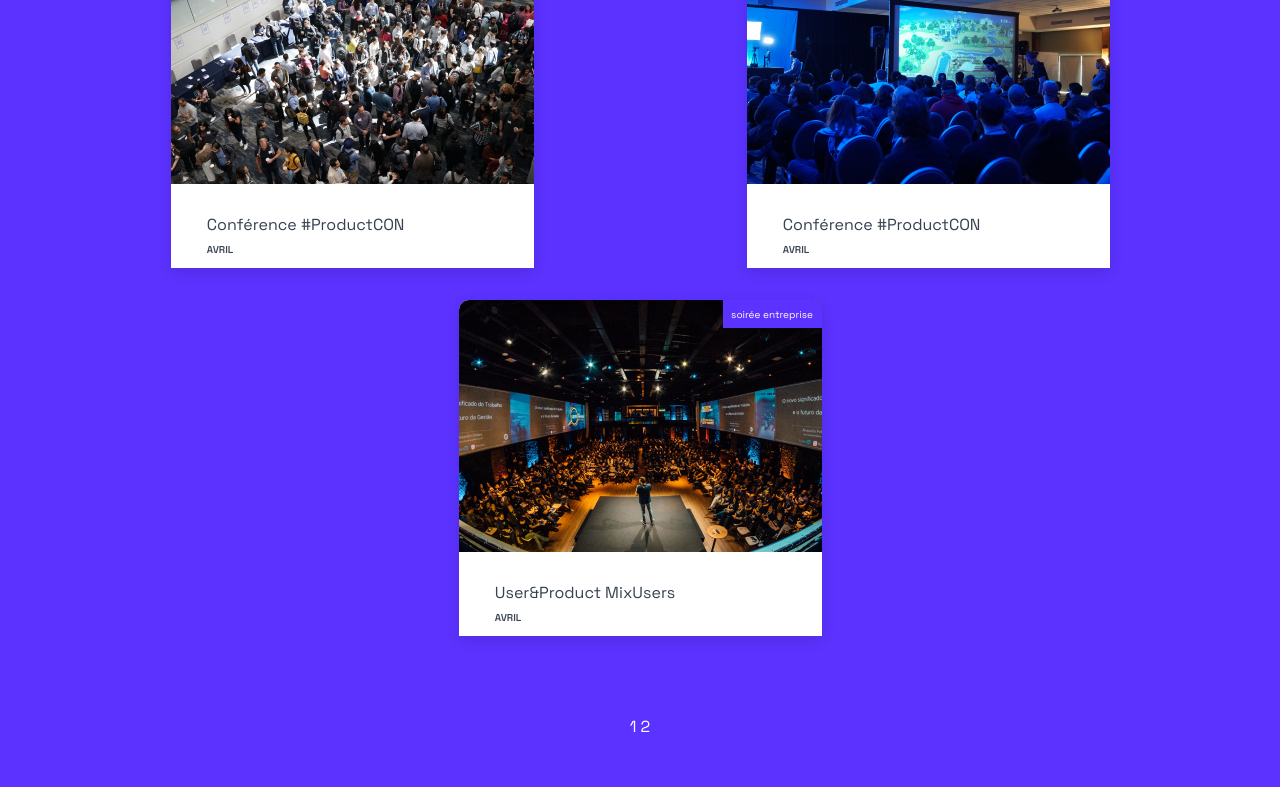
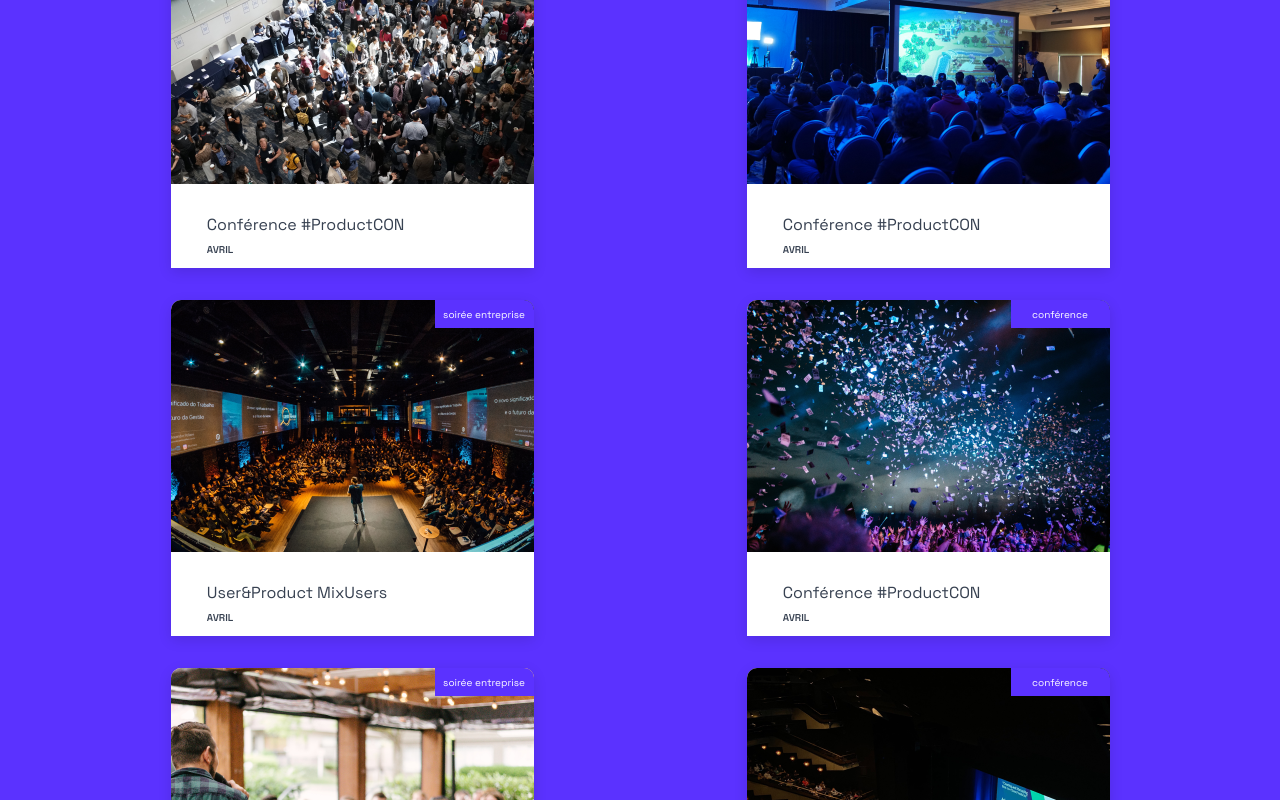
Before and after one commit to greskelll/p10-debuggage, a React (Create React App) app: page / in a window 1280 px wide. Shown: the part 3178-3978 px from the top of the page. Built offline with nearby package versions, Linux system fonts and the light colour scheme.

Commit message:
avancée debugage filtre filtre fonctionnel mais onChange sur mauvais element nouveau bug lorsque rien a filtrer

```diff
--- a/src/components/Select/index.js
+++ b/src/components/Select/index.js
@@ -19,8 +19,6 @@ const Select = ({
 		onChange();
 		setValue(newValue);
 		setCollapsed(newValue);
-		/* ici on a bien le state que l'on souhaite utiliser pour le composant type */
-		console.log(`comp select state ${newValue}`);
 	};
 	return (
 		<div className={`SelectContainer ${type}`} data-testid="select-testid">
@@ -64,7 +62,6 @@ const Select = ({
 				<input
 					type="hidden"
 					value={value || ''}
-					/* value a récupérer pour filtrer */
 					name={name}
 					id="selectedType"
 				/>
--- a/src/containers/Events/index.js
+++ b/src/containers/Events/index.js
@@ -13,15 +13,14 @@ const EventList = () => {
 	const { data, error } = useData();
 	const [type, setType] = useState();
 	const [currentPage, setCurrentPage] = useState(1);
-	/* essai filtre */
-	const testFilter = data?.events.filter(
-		(event) => event.type === 'conférence'
-	);
+	/* le filtre renvoi bien un tableau filtrer */
+	const testFilter = type
+		? data?.events.filter((event) => event.type === type)
+		: data?.events;
+	console.log(testFilter);
+	/* on a a bien un filtrage mais avec un decalage + le par defaut ne fonctionne plus */
 
-	console.log(testFilter);
-
-	/* essai filtre */
-	const filteredEvents = ((!type ? data?.events : data?.events) || []).filter(
+	const filteredEvents = ((type ? testFilter : data?.events) || []).filter(
 		(_, index) => {
 			if (
 				(currentPage - 1) * PER_PAGE <= index &&
@@ -36,6 +35,7 @@ const EventList = () => {
 	const changeType = (evtType) => {
 		setCurrentPage(1);
 		setType(evtType);
+		console.log(evtType);
 	};
 	const pageNumber = Math.floor((filteredEvents?.length || 0) / PER_PAGE) + 1;
 	const typeList = new Set(data?.events.map((event) => event.type));
@@ -52,12 +52,18 @@ const EventList = () => {
 					<h3 className="SelectTitle">Catégories</h3>
 					<Select
 						selection={Array.from(typeList)}
-						onChange={(value) =>
-							value ? changeType(value) : changeType(null)
+						/* le trigger onChange se declenche trop tôt , changeType est appelé avant que la value soit a jour */
+						onChange={() =>
+							document.getElementById('selectedType').value
+								? changeType(
+										document.getElementById('selectedType')
+											.value
+								  )
+								: changeType(null)
 						}
 					/>
 					<div id="events" className="ListContainer">
-						{filteredEvents.map((event) => (
+						{testFilter.map((event) => (
 							<Modal
 								key={event.id}
 								Content={<ModalEvent event={event} />}
@@ -69,6 +75,7 @@ const EventList = () => {
 										title={event.title}
 										date={new Date(event.date)}
 										label={event.type}
+										/* Toute les périodes insique 24-25-26 février ??? dans le JSON */
 									/>
 								)}
 							</Modal>
--- a/src/containers/Slider/index.js
+++ b/src/containers/Slider/index.js
@@ -45,7 +45,7 @@ const Slider = () => {
 						<div className="SlideCard__pagination">
 							{byDateDesc?.map((_, radioIdx) => (
 								<input
-									key={`radio${event.id}`}
+									key={event.Date}
 									/* changement key pour corriger key non unique ? p-e */
 									type="radio"
 									name="radio-button"
```
